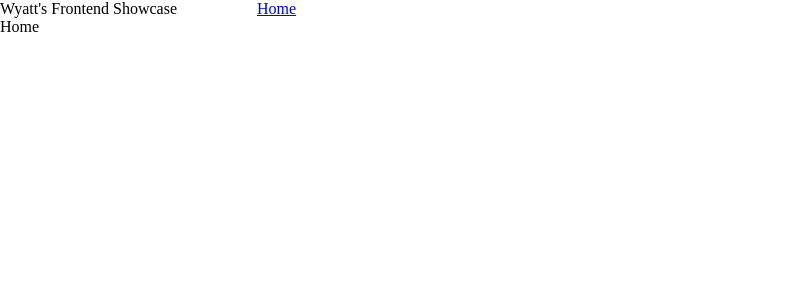
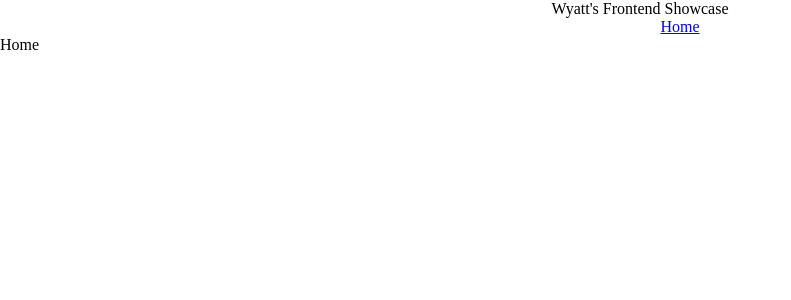
Before and after one commit to awhaston/React-Website-Clones, a React (Vite) app: page / in a window 1280 px wide. Shown: the top 300 px of the page, without its empty margins (0-791 px from the left). Built offline with nearby package versions, Linux system fonts and the light colour scheme.

Commit message:
Changed NavBar to vertical

```diff
--- a/src/components/NavBar/NavBar.module.css
+++ b/src/components/NavBar/NavBar.module.css
@@ -1,5 +1,6 @@
 .navbarContainer {
 	display: flex;
-	flex-direction: row;
+	flex-direction: column;
+	width: 1/4vw;
 	align-items: center;
 }
```
